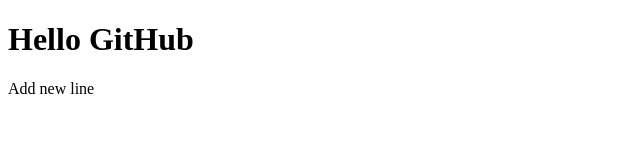
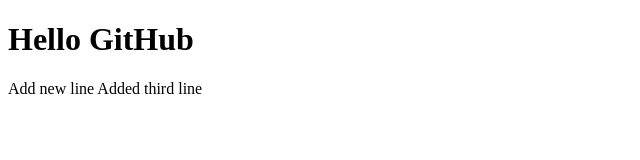
Before and after one commit to akolobaev/FrontEnd, a plain HTML site: page index.html in a window 1280 px wide. Shown: the whole page, without its empty margins (0-640 px from the left). Drawn offline with Linux system fonts and the light colour scheme.

Commit message:
Add third line

```diff
--- a/index.html
+++ b/index.html
@@ -16,6 +16,7 @@ Hello GitHub
 
 Add new line
 
+Added third line
 </body>
 
 </html>
```
